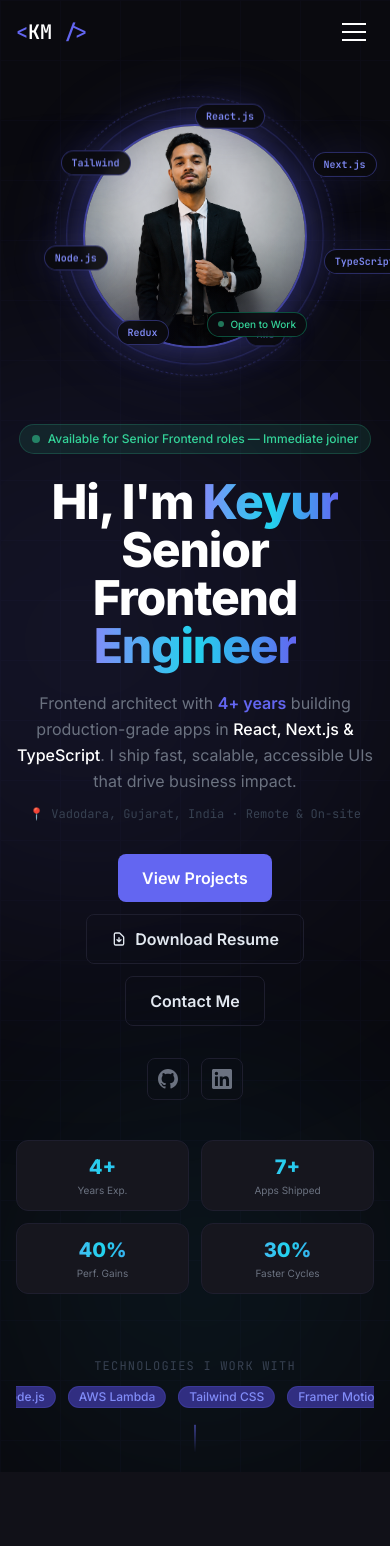
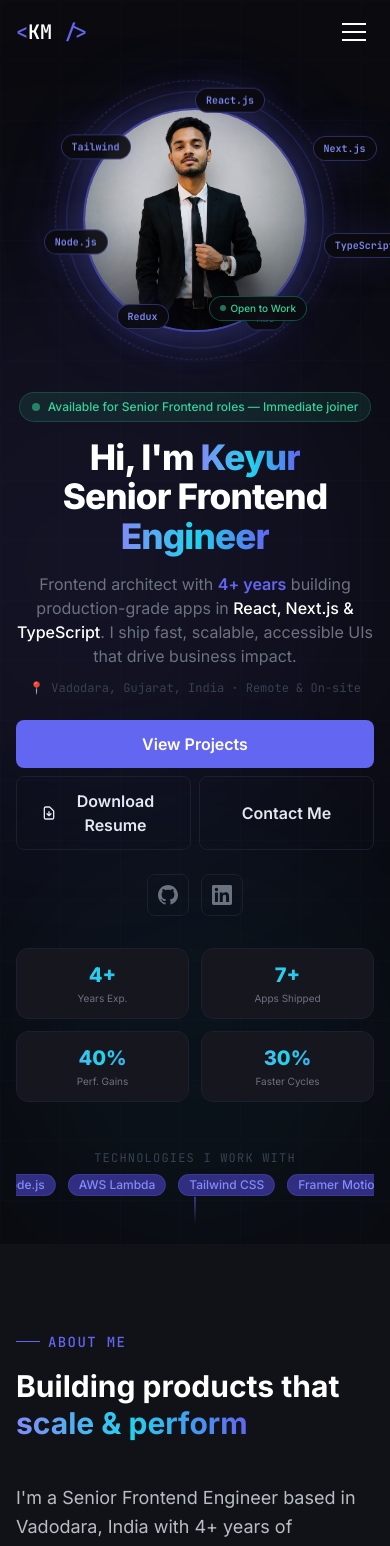
Before and after one commit to keyur6021/portfolio-web, a React (Create React App) app: page / in a window 390 px wide. Shown: the top 1546 px of the page. Built offline with nearby package versions, Linux system fonts and the light colour scheme.

Commit message:
fix the hamburger menu and some design changes added

```diff
--- a/src/components/portfolio/Hero.jsx
+++ b/src/components/portfolio/Hero.jsx
@@ -10,13 +10,13 @@ const TECH_STACK = [
 
 // Badges that float around the photo
 const FLOAT_BADGES = [
-  { label: "React.js",    top: "4%",   left: "50%",  delay: 0 },
-  { label: "Next.js",     top: "20%",  left: "92%",  delay: 0.4 },
-  { label: "TypeScript",  top: "55%",  left: "96%",  delay: 0.8 },
-  { label: "AWS",         top: "82%",  left: "68%",  delay: 1.2 },
-  { label: "Redux",       top: "82%",  left: "22%",  delay: 1.6 },
-  { label: "Node.js",     top: "55%",  left: "-4%",  delay: 2.0 },
-  { label: "Tailwind",    top: "20%",  left: "2%",   delay: 2.4 },
+  { label: "React.js", top: "4%", left: "50%", delay: 0 },
+  { label: "Next.js", top: "20%", left: "92%", delay: 0.4 },
+  { label: "TypeScript", top: "55%", left: "96%", delay: 0.8 },
+  { label: "AWS", top: "82%", left: "68%", delay: 1.2 },
+  { label: "Redux", top: "82%", left: "22%", delay: 1.6 },
+  { label: "Node.js", top: "55%", left: "-4%", delay: 2.0 },
+  { label: "Tailwind", top: "20%", left: "2%", delay: 2.4 },
 ];
 
 const SOCIAL_LINKS = [
@@ -48,7 +48,7 @@ const fadeUp = (delay = 0) => ({
 
 /* ─── Animated profile photo with rings + floating badges ─── */
 const ProfilePhoto = () => (
-  <div className="relative w-[280px] h-[280px] sm:w-[340px] sm:h-[340px] lg:w-[420px] lg:h-[420px] mx-auto">
+  <div className="relative w-[220px] h-[220px] xs:w-[280px] xs:h-[280px] sm:w-[340px] sm:h-[340px] lg:w-[420px] lg:h-[420px] mx-auto">
 
     {/* Outer slow-spin dashed ring */}
     <motion.div
@@ -61,18 +61,18 @@ const ProfilePhoto = () => (
     <motion.div
       animate={{ scale: [1, 1.04, 1], opacity: [0.4, 0.8, 0.4] }}
       transition={{ duration: 3, repeat: Infinity, ease: "easeInOut" }}
-      className="absolute inset-[14px] rounded-full border border-accent/40"
+      className="absolute inset-[10px] xs:inset-[14px] rounded-full border border-accent/40"
     />
 
     {/* Glow behind photo */}
-    <div className="absolute inset-[28px] rounded-full bg-accent/20 blur-2xl" />
+    <div className="absolute inset-[20px] xs:inset-[28px] rounded-full bg-accent/20 blur-2xl" />
 
     {/* Photo */}
     <motion.div
       initial={{ scale: 0.8, opacity: 0 }}
       animate={{ scale: 1, opacity: 1 }}
       transition={{ duration: 0.7, ease: "easeOut" }}
-      className="absolute inset-[28px] rounded-full overflow-hidden border-2 border-accent/60 shadow-[0_0_40px_rgba(99,102,241,0.35)]"
+      className="absolute inset-[20px] xs:inset-[28px] rounded-full overflow-hidden border-2 border-accent/60 shadow-[0_0_40px_rgba(99,102,241,0.35)]"
     >
       <img
         src={profileImg}
@@ -89,9 +89,9 @@ const ProfilePhoto = () => (
       <motion.span
         key={b.label}
         style={{ top: b.top, left: b.left, transform: "translate(-50%, -50%)" }}
-        className="absolute z-10 px-2.5 py-1 text-[10px] font-semibold font-mono rounded-full
+        className="absolute z-10 px-1.5 xs:px-2.5 py-0.5 xs:py-1 text-[8px] xs:text-[10px] font-semibold font-mono rounded-full
                    bg-bg/90 border border-accent/40 text-accent-light shadow-glow backdrop-blur-sm
-                   whitespace-nowrap"
+                   whitespace-nowrap hidden xs:inline-flex"
         initial={{ opacity: 0, scale: 0.5 }}
         animate={{
           opacity: 1,
@@ -100,7 +100,7 @@ const ProfilePhoto = () => (
         }}
         transition={{
           opacity: { duration: 0.4, delay: 0.6 + b.delay },
-          scale:   { duration: 0.4, delay: 0.6 + b.delay },
+          scale: { duration: 0.4, delay: 0.6 + b.delay },
           y: {
             duration: 3 + b.delay * 0.3,
             repeat: Infinity,
@@ -115,9 +115,9 @@ const ProfilePhoto = () => (
 
     {/* Online status dot */}
     <div className="absolute bottom-[14%] right-[10%] z-20">
-      <span className="flex items-center gap-1.5 bg-bg/90 border border-emerald-500/40 rounded-full px-2.5 py-1 text-[10px] font-medium text-emerald-400 backdrop-blur-sm shadow-md">
-        <span className="w-1.5 h-1.5 rounded-full bg-emerald-400 animate-pulse" />
-        Open to Work
+      <span className="flex items-center gap-1 bg-bg/90 border border-emerald-500/40 rounded-full px-1.5 xs:px-2.5 py-0.5 xs:py-1 text-[8px] xs:text-[10px] font-medium text-emerald-400 backdrop-blur-sm shadow-md">
+        <span className="w-1 h-1 xs:w-1.5 xs:h-1.5 rounded-full bg-emerald-400 animate-pulse" />
+        <span className="hidden xs:inline">Open to Work</span>
       </span>
     </div>
   </div>
@@ -147,18 +147,18 @@ const Hero = () => {
         />
       </div>
 
-      <div className="section-container relative z-10 w-full pt-24 pb-16">
+      <div className="section-container relative z-10 w-full pt-20 pb-12">
         {/* ── Two-column grid ── */}
-        <div className="grid lg:grid-cols-2 gap-12 lg:gap-8 items-center">
+        <div className="grid lg:grid-cols-2 gap-8 lg:gap-8 items-center">
 
           {/* ── LEFT: text content ── */}
           <div className="order-2 lg:order-1 text-center lg:text-left">
 
             {/* Badge */}
-            <motion.div {...fadeUp(0)} className="flex justify-center lg:justify-start mb-6">
-              <span className="inline-flex items-center gap-2 text-xs font-medium text-emerald-400
-                               bg-emerald-400/10 border border-emerald-400/20 rounded-full px-3 py-1.5">
-                <span className="w-2 h-2 rounded-full bg-emerald-400 animate-pulse shrink-0" />
+            <motion.div {...fadeUp(0)} className="flex justify-center lg:justify-start mb-4">
+              <span className="inline-flex items-center gap-1.5 xs:gap-2 text-[10px] xs:text-xs font-medium text-emerald-400
+                               bg-emerald-400/10 border border-emerald-400/20 rounded-full px-2 xs:px-3 py-1 xs:py-1.5">
+                <span className="w-1.5 h-1.5 xs:w-2 xs:h-2 rounded-full bg-emerald-400 animate-pulse shrink-0" />
                 Available for Senior Frontend roles — Immediate joiner
               </span>
             </motion.div>
@@ -166,8 +166,8 @@ const Hero = () => {
             {/* Headline */}
             <motion.h1
               {...fadeUp(0.1)}
-              className="text-[2.2rem] xs:text-5xl sm:text-5xl md:text-6xl font-extrabold
-                         text-white leading-[1.12] tracking-tight mb-5"
+              className="text-[1.7rem] xs:text-[2.2rem] sm:text-5xl md:text-6xl font-extrabold
+                         text-white leading-[1.12] tracking-tight mb-4"
             >
               Hi, I'm{" "}
               <span className="gradient-text">Keyur</span>
@@ -180,7 +180,7 @@ const Hero = () => {
             {/* Sub */}
             <motion.p
               {...fadeUp(0.2)}
-              className="text-base sm:text-lg text-muted max-w-lg mx-auto lg:mx-0 mb-3 leading-relaxed"
+              className="text-sm xs:text-base sm:text-lg text-muted max-w-lg mx-auto lg:mx-0 mb-3 leading-relaxed"
             >
               Frontend architect with{" "}
               <span className="text-accent font-semibold">4+ years</span> building
@@ -189,26 +189,27 @@ const Hero = () => {
               I ship fast, scalable, accessible UIs that drive business impact.
             </motion.p>
 
-            <motion.p {...fadeUp(0.25)} className="text-xs sm:text-sm text-subtle mb-8 font-mono">
+            <motion.p {...fadeUp(0.25)} className="text-[10px] xs:text-xs sm:text-sm text-subtle mb-6 font-mono">
               📍 Vadodara, Gujarat, India · Remote &amp; On-site
             </motion.p>
 
             {/* CTAs */}
             <motion.div
               {...fadeUp(0.3)}
-              className="flex flex-col xs:flex-row flex-wrap justify-center lg:justify-start gap-3 mb-8"
+              className="flex flex-col gap-2 mb-6"
             >
               <button
                 onClick={() => handleScroll("#projects")}
-                className="btn-primary w-full xs:w-auto justify-center"
+                className="btn-primary w-full justify-center"
               >
                 View Projects
               </button>
+              <div className="flex gap-2">
                 <a
                   href="https://drive.google.com/uc?export=download&id=1AlQoLiCVosLlMANNlmVshbTv9kluzq1J"
                   target="_blank"
                   rel="noreferrer"
-                className="btn-outline w-full xs:w-auto justify-center"
+                  className="btn-outline flex-1 justify-center"
                 >
                   <svg className="w-4 h-4 shrink-0" fill="none" stroke="currentColor" viewBox="0 0 24 24">
                     <path strokeLinecap="round" strokeLinejoin="round" strokeWidth={2}
@@ -218,14 +219,15 @@ const Hero = () => {
                 </a>
                 <button
                   onClick={() => handleScroll("#contact")}
-                className="btn-outline w-full xs:w-auto justify-center"
+                  className="btn-outline flex-1 justify-center"
                 >
                   Contact Me
                 </button>
+              </div>
             </motion.div>
 
             {/* Socials */}
-            <motion.div {...fadeUp(0.35)} className="flex justify-center lg:justify-start gap-3 mb-10">
+            <motion.div {...fadeUp(0.35)} className="flex justify-center lg:justify-start gap-2 xs:gap-3 mb-8">
               {SOCIAL_LINKS.map((s) => (
                 <a
                   key={s.label}
@@ -233,7 +235,7 @@ const Hero = () => {
                   target="_blank"
                   rel="noreferrer"
                   aria-label={s.label}
-                  className="p-2.5 rounded-lg border border-border hover:border-accent
+                  className="p-2 xs:p-2.5 rounded-lg border border-border hover:border-accent
                              text-muted hover:text-accent transition-all duration-200 hover:scale-110"
                 >
                   {s.icon}
@@ -244,17 +246,17 @@ const Hero = () => {
             {/* Stats */}
             <motion.div
               {...fadeUp(0.4)}
-              className="grid grid-cols-2 sm:grid-cols-4 lg:grid-cols-2 xl:grid-cols-4 gap-3"
+              className="grid grid-cols-2 sm:grid-cols-4 lg:grid-cols-2 xl:grid-cols-4 gap-2 xs:gap-3"
             >
               {[
-                { value: "4+",  label: "Years Exp." },
-                { value: "7+",  label: "Apps Shipped" },
+                { value: "4+", label: "Years Exp." },
+                { value: "7+", label: "Apps Shipped" },
                 { value: "40%", label: "Perf. Gains" },
                 { value: "30%", label: "Faster Cycles" },
               ].map((stat) => (
-                <div key={stat.label} className="glass-card p-3 text-center">
-                  <div className="text-xl font-extrabold gradient-text">{stat.value}</div>
-                  <div className="text-[10px] text-muted mt-0.5">{stat.label}</div>
+                <div key={stat.label} className="glass-card p-2.5 xs:p-3 text-center">
+                  <div className="text-lg xs:text-xl font-extrabold gradient-text">{stat.value}</div>
+                  <div className="text-[9px] xs:text-[10px] text-muted mt-0.5">{stat.label}</div>
                 </div>
               ))}
             </motion.div>
@@ -274,15 +276,15 @@ const Hero = () => {
         {/* ── Tech stack ticker ── */}
         <motion.div
           {...fadeUp(0.5)}
-          className="mt-16 w-full overflow-hidden"
+          className="mt-12 w-full overflow-hidden"
         >
-          <p className="text-xs text-subtle uppercase tracking-widest font-mono mb-3 text-center lg:text-left">
+          <p className="text-[10px] xs:text-xs text-subtle uppercase tracking-widest font-mono mb-2 text-center lg:text-left">
             Technologies I work with
           </p>
           <div className="overflow-hidden w-full">
-            <div className="flex gap-3 animate-[ticker_30s_linear_infinite] whitespace-nowrap w-max">
+            <div className="flex gap-2 xs:gap-3 animate-[ticker_30s_linear_infinite] whitespace-nowrap w-max">
               {[...TECH_STACK, ...TECH_STACK, ...TECH_STACK].map((tech, i) => (
-                <span key={i} className="tag shrink-0">{tech}</span>
+                <span key={i} className="tag shrink-0 text-[10px] xs:text-xs">{tech}</span>
               ))}
             </div>
           </div>
```
Also changed, not shown: src/components/portfolio/Navbar.jsx (+6 -7 lines). Lines whose indentation alone changed are shown as unchanged.
